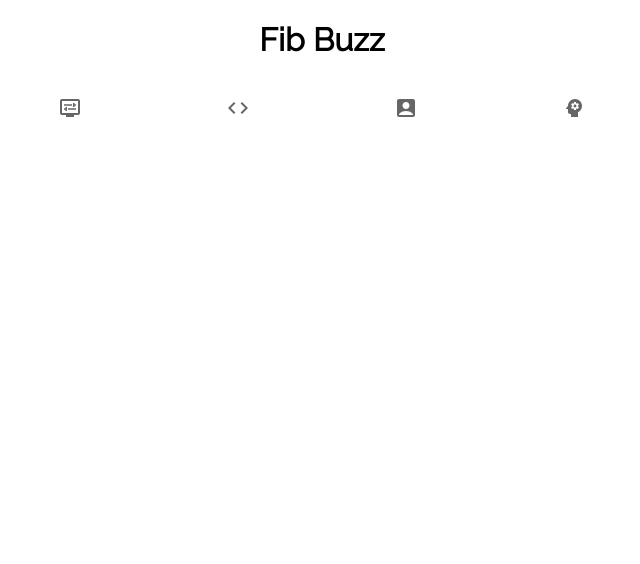
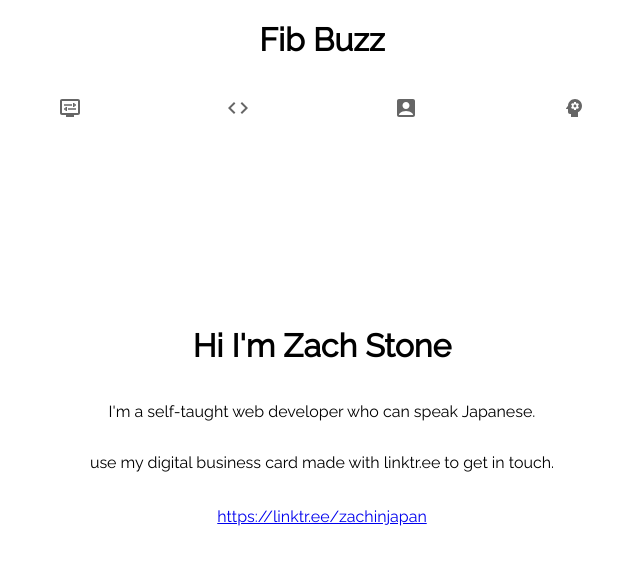
Before and after one commit to ZacharyTStone/fib_buzz, a React (Create React App) app: page /about in a window 1280 px wide. Shown: the top 564 px of the page, without its empty margins (318-958 px from the left). Built offline with nearby package versions, Linux system fonts and the light colour scheme.

Commit message:
fix issue of freezing for switching text numbers

```diff
--- a/src/App.tsx
+++ b/src/App.tsx
@@ -3,6 +3,7 @@ import Nav from "./Components/MuiNav/MuiNav";
 import { BrowserRouter, Routes, Route } from "react-router-dom";
 import FibBuzz from "./Components/FibBuzz/FibBuzz";
 import Info from "./Components/Info/Info";
+import About from "./Components/About/About";
 
 const App = () => {
   return (
@@ -13,6 +14,7 @@ const App = () => {
         <Routes>
           <Route path="/" element={<FibBuzz />} />
           <Route path="info" element={<Info />} />
+          <Route path="about" element={<About />} />
         </Routes>
       </div>
     </BrowserRouter>
--- /dev/null
+++ b/src/Components/About/About.js
@@ -0,0 +1,26 @@
+const About = () => {
+  return (
+    <div
+      className="about"
+      style={{
+        display: "flex",
+        flexDirection: "column",
+        justifyContent: "center",
+        alignItems: "center",
+        width: "100vw",
+        height: "70vh",
+      }}
+    >
+      <h1>Hi I'm Zach Stone</h1>
+      <p>I'm a self-taught web developer who can speak Japanese.</p>
+      <p> use my digital business card made with linktr.ee to get in touch.</p>
+      <br />
+      <a href="https://linktr.ee/zachinjapan">
+        {" "}
+        https://linktr.ee/zachinjapan{" "}
+      </a>
+    </div>
+  );
+};
+
+export default About;
--- a/src/Components/FibBuzz/Result/Result.js
+++ b/src/Components/FibBuzz/Result/Result.js
@@ -25,28 +25,28 @@ export default function Result(props) {
             <StyledTableRow key={row}>
               <td className="cell" align="center">
                 {typeof row[0] === "number"
-                  ? row[0].toExponential(4)
+                  ? Math.round(row[0].toExponential(4))
                   : props.showNumbers
                   ? `${row[0][0]} ${row[0][1]}`
                   : row[0][1]}
               </td>
               <td className="cell" align="center">
                 {typeof row[1] === "number"
-                  ? row[1].toExponential(4)
+                  ? Math.round(row[1].toExponential(4))
                   : props.showNumbers
                   ? `${row[1][0]}  ${row[1][1]}`
                   : row[1][1]}
               </td>
               <td className="cell" align="center">
                 {typeof row[2] === "number"
-                  ? row[2].toExponential(4)
+                  ? Math.round(row[2].toExponential(4))
                   : props.showNumbers
                   ? `${row[2][0]}  ${row[2][1]}`
                   : row[2][1]}
               </td>
               <td className="cell" align="center">
                 {typeof row[3] === "number"
-                  ? row[3].toExponential(4)
+                  ? Math.round(row[3].toExponential(4))
                   : props.showNumbers
                   ? `${row[3][0]}  ${row[3][1]}`
                   : row[3][1]}
--- a/src/Components/MuiNav/MuiNav.tsx
+++ b/src/Components/MuiNav/MuiNav.tsx
@@ -35,6 +35,8 @@ export default function LabelBottomNavigation() {
         icon={<CodeIcon />}
       />
       <BottomNavigationAction
+        component={Link}
+        to="/about"
         label="About"
         value="About"
         icon={<AccountBoxIcon />}
```
